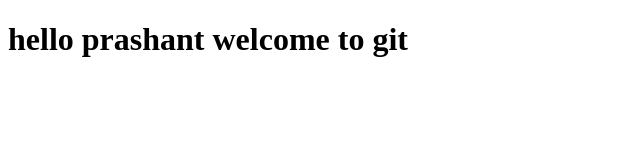
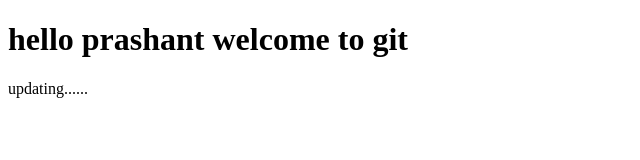
Before and after one commit to prashantmaurya1309/hellokiit, a plain HTML site: page index.html in a window 1280 px wide. Shown: the full height of the page, 0-640 px from the left. Drawn offline with Linux system fonts and the light colour scheme.

Commit message:
i have updated it

```diff
--- a/index.html
+++ b/index.html
@@ -9,5 +9,7 @@
 
     <h1>hello prashant welcome to git</h1>
 
+    <p> updating......</p>
+
 </body>
 </html>
```
